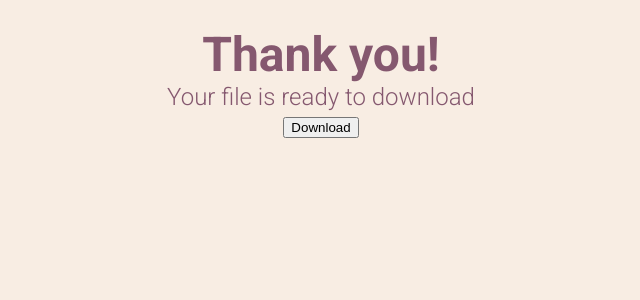
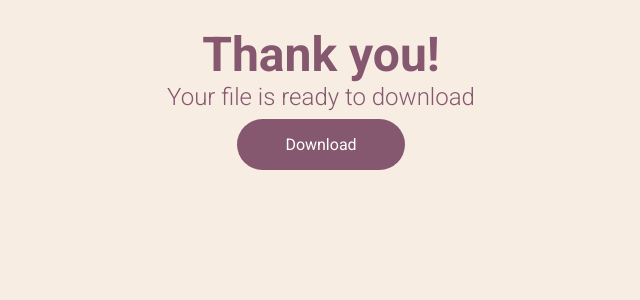
Before and after one commit to adam-lepkowski/PDFMerger, a Django app: template merger/templates/merger/download.html in a window 1280 px wide. Shown: the top 300 px of the page, without its empty margins (319-959 px from the left). Run offline with Django 4.2, Linux system fonts and the light colour scheme; the template is opened without the code that fills it: values that come from a table or form of the project are taken from there, others are empty; tables that the repository leaves empty hold one stand-in row (values such as "Sample post"); some libraries are stand-ins or nearby versions.

Commit message:
Style download button

```diff
--- a/merger/static/merger/styles.css
+++ b/merger/static/merger/styles.css
@@ -101,3 +101,24 @@ input[type="file"] {
 .submit-btn:active {
     background-color: #684557;
 }
+
+/* download button */
+
+.download-btn {
+    background-color: #85586F;
+    border: none;
+    border-radius: 30px;
+    color: #FFFFFF;
+    font-family: inherit;
+    font-size: 1rem;
+    padding: 1rem 3rem;
+    margin-top: 1%;
+}
+
+.download-btn:hover {
+    background-color: #785065;
+}
+
+.download-btn:active {
+    background-color: #684557;
+}
```
